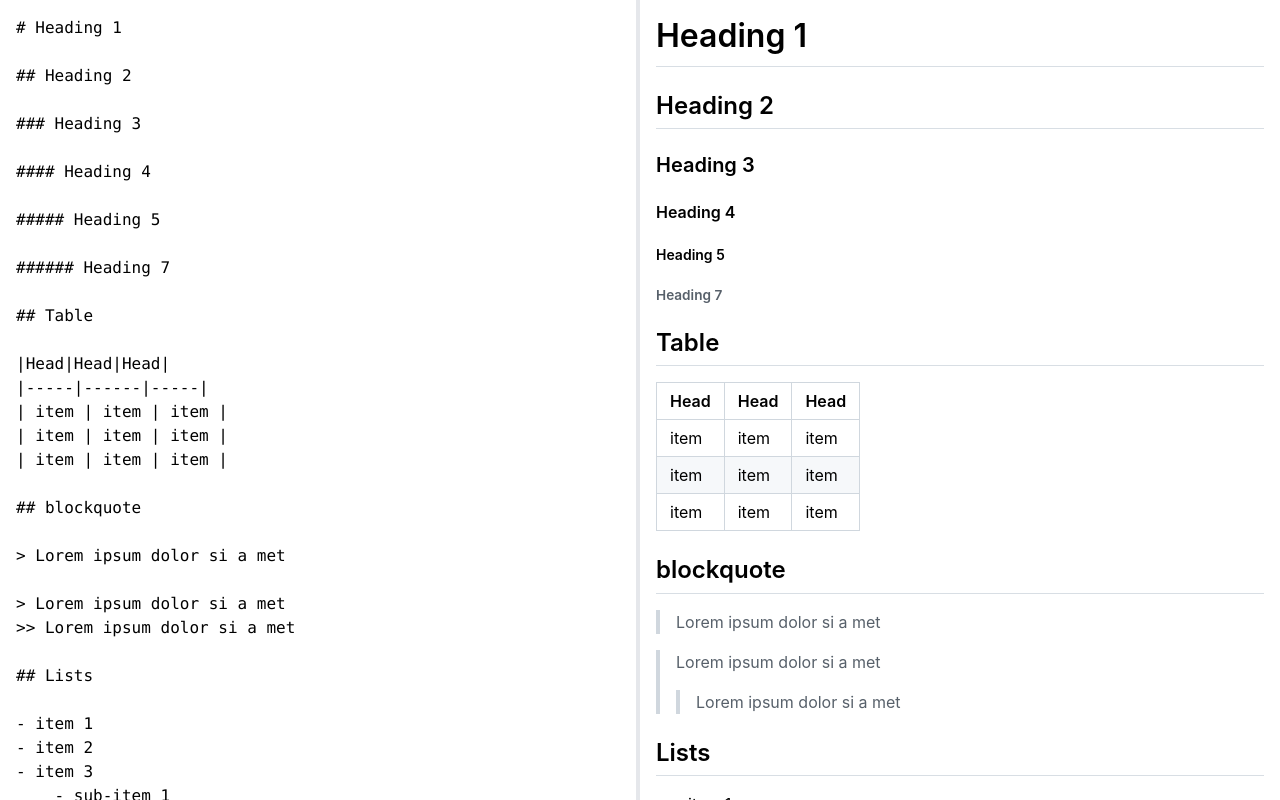
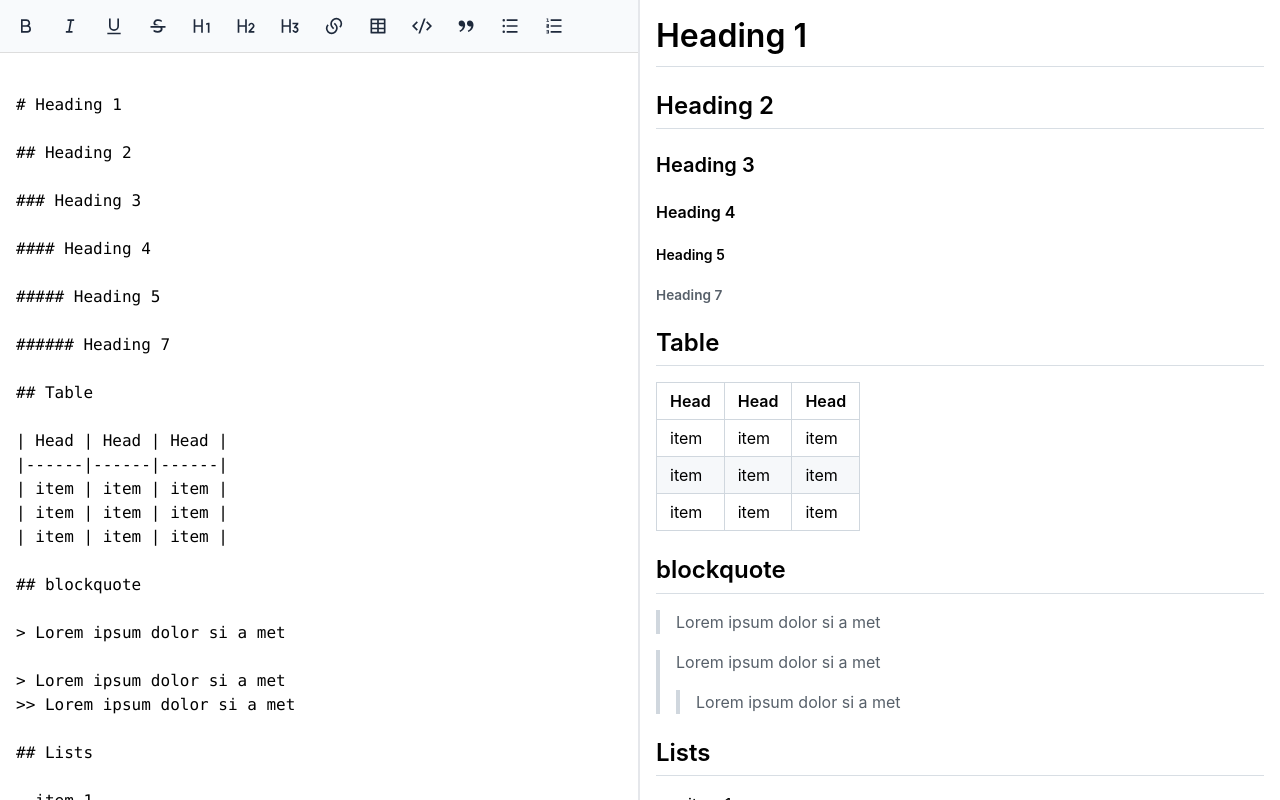
Before and after one commit to rolwane/markdown-previewer, a React (Create React App) app: page / in a window 1280 px wide. Built offline with nearby package versions, Linux system fonts and the light colour scheme.

Commit message:
feat: added buttons

```diff
--- a/package.json
+++ b/package.json
@@ -7,6 +7,7 @@
     "@testing-library/react": "^13.3.0",
     "@testing-library/user-event": "^13.5.0",
     "marked": "^4.0.18",
+    "prop-types": "^15.8.1",
     "react": "^18.2.0",
     "react-dom": "^18.2.0",
     "react-icons": "^4.4.0",
--- a/src/App.jsx
+++ b/src/App.jsx
@@ -1,7 +1,29 @@
 import React, { useRef, useState, useEffect } from 'react';
 import { marked } from 'marked';
+
+// imported icons
+import {
+  RiBold,
+  RiItalic,
+  RiUnderline,
+  RiStrikethrough,
+  RiH1,
+  RiH2,
+  RiH3,
+  RiLinksFill,
+  RiTable2,
+  RiCodeSSlashLine,
+  RiDoubleQuotesR,
+  RiListUnordered,
+  RiListOrdered,
+  // RiEyeFill,
+} from 'react-icons/ri';
+
 import useLocalStorage from './hooks/useLocalStorage';
 import example from './utils/example';
+
+// imported components
+import Button from './components/Button';
 
 function App() {
   const [savedCode, setSavedCode] = useLocalStorage('code');
@@ -23,17 +45,37 @@ function App() {
   }, [code]);
 
   return (
-    <div className="flex overflow-hidden">
+    <div className="flex overflow-hidden flex-wrap">
+
+      <div className="md:w-1/2 h-screen border-r-2 w-full">
+
+        <div className="bg-slate-50 p-2 flex gap-2 border-[#ddd] border-b-[1px] mb-6 flex-wrap">
+          <Button title="bold" startIcon={<RiBold />} />
+          <Button title="italic" startIcon={<RiItalic />} />
+          <Button title="underline" startIcon={<RiUnderline />} />
+          <Button title="strikethrough" startIcon={<RiStrikethrough />} />
+          <Button title="strikethrough" startIcon={<RiH1 />} />
+          <Button title="strikethrough" startIcon={<RiH2 />} />
+          <Button title="strikethrough" startIcon={<RiH3 />} />
+          <Button title="strikethrough" startIcon={<RiLinksFill />} />
+          <Button title="strikethrough" startIcon={<RiTable2 />} />
+          <Button title="strikethrough" startIcon={<RiCodeSSlashLine />} />
+          <Button title="strikethrough" startIcon={<RiDoubleQuotesR />} />
+          <Button title="strikethrough" startIcon={<RiListUnordered />} />
+          <Button title="strikethrough" startIcon={<RiListOrdered />} />
+        </div>
+
         <textarea
-        className="p-4 pb-[100px] resize-none outline-none h-screen w-1/2 border-r-4 font-mono"
+          className="p-4 pb-[100px] resize-none outline-none w-full h-full font-mono"
           spellCheck="false"
           onChange={({ target }) => setCode(target.value)}
           placeholder="Write markdown code..."
           value={code}
         />
+      </div>
 
       <div
-        className="w-1/2 p-4 pb-[100px] h-screen markdown-body overflow-y-scroll"
+        className="md:w-1/2 w-full p-4 pb-[100px] h-screen markdown-body overflow-y-scroll bg-white border-t-4 md:border-none"
         ref={preview}
       />
     </div>
--- /dev/null
+++ b/src/components/Button.jsx
@@ -0,0 +1,25 @@
+/* eslint-disable react/jsx-props-no-spreading */
+import React from 'react';
+import propTypes from 'prop-types';
+
+function Button(props) {
+  const { children, startIcon, title } = props;
+
+  return (
+    <button
+      type="button"
+      className="flex items-center justify-center p-2 text-xl text-slate-800 hover:text-blue-400"
+      title={title}
+      // style={{ border: '1px solid #ddd' }}
+    >
+      {startIcon}
+      {children}
+    </button>
+  );
+}
+
+export default Button;
+
+Button.propTypes = {
+  props: propTypes.object,
+}.isRequired;
--- a/src/utils/example.js
+++ b/src/utils/example.js
@@ -12,8 +12,8 @@ const initialExample = `# Heading 1
 
 ## Table
 
-|Head|Head|Head|
-|-----|------|-----|
+| Head | Head | Head |
+|------|------|------|
 | item | item | item |
 | item | item | item |
 | item | item | item |
```
Also changed, not shown: 1 other file (tests, documents, lock files or other folders). Lines whose indentation alone changed are shown as unchanged.
